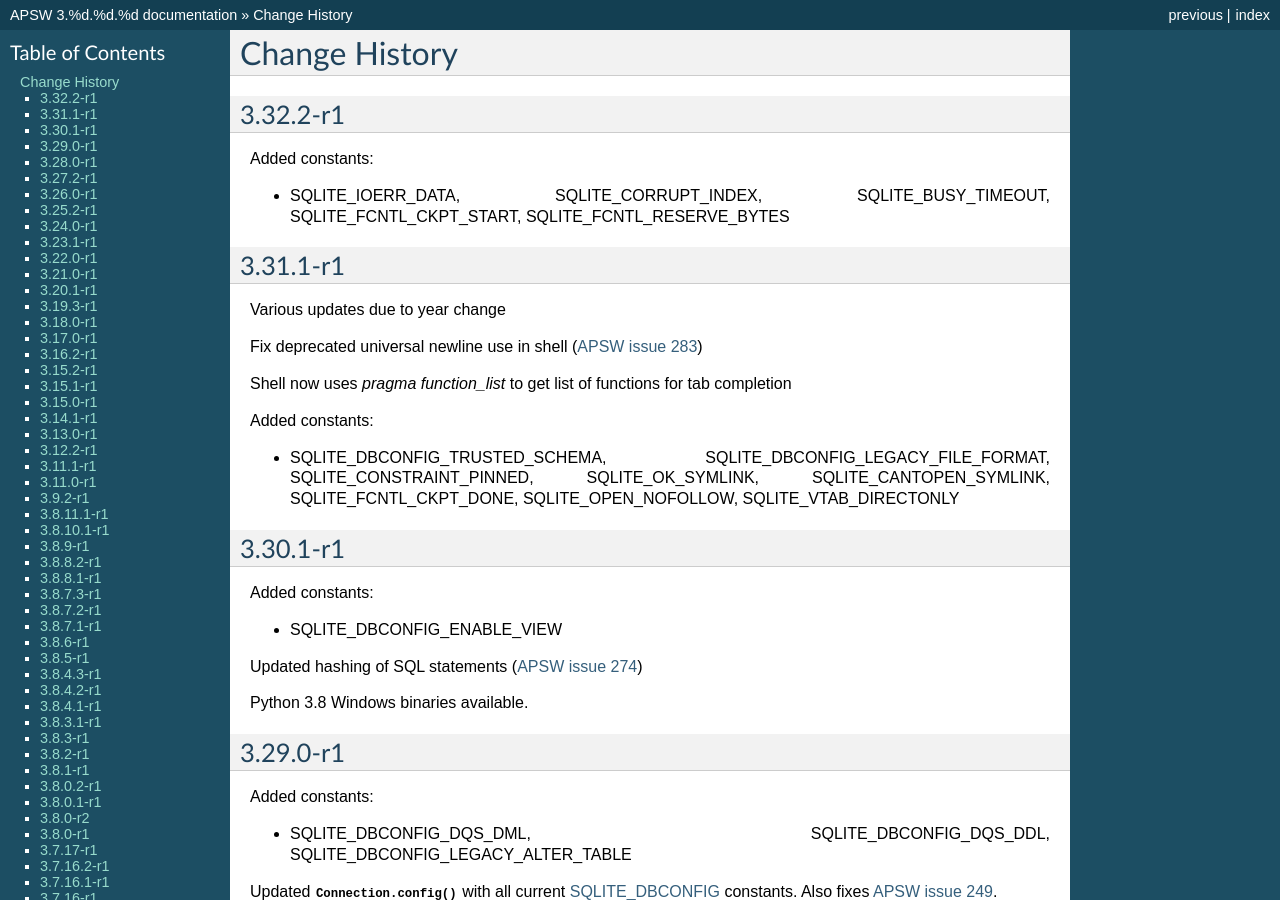
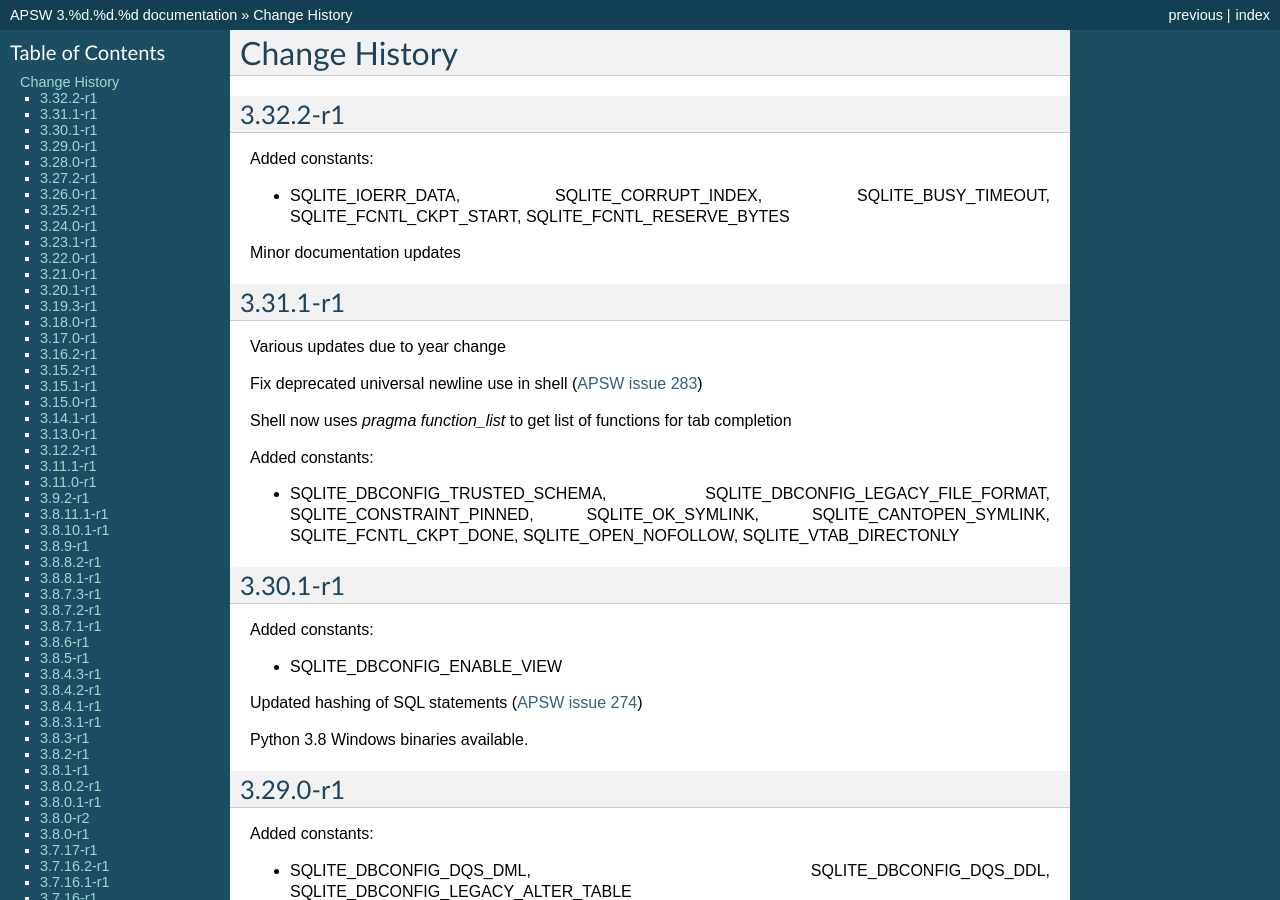
Before and after one commit to rogerbinns/apsw, a Sphinx documentation site: the page built from doc/changes.rst, in a window 1280 px wide and 900 px high. Built offline with Sphinx 7.4.7, drawn with Linux system fonts in a browser that asks for light colours; pages that are not in the unit, such as notebooks, are missing from menus; the version number is read from the project's files by our own code.

```diff
--- a/doc/changes.rst
+++ b/doc/changes.rst
@@ -9,6 +9,8 @@
 
 * SQLITE_IOERR_DATA, SQLITE_CORRUPT_INDEX, SQLITE_BUSY_TIMEOUT, SQLITE_FCNTL_CKPT_START,
   SQLITE_FCNTL_RESERVE_BYTES
+
+Minor documentation updates
 
 3.31.1-r1
 =========
```
